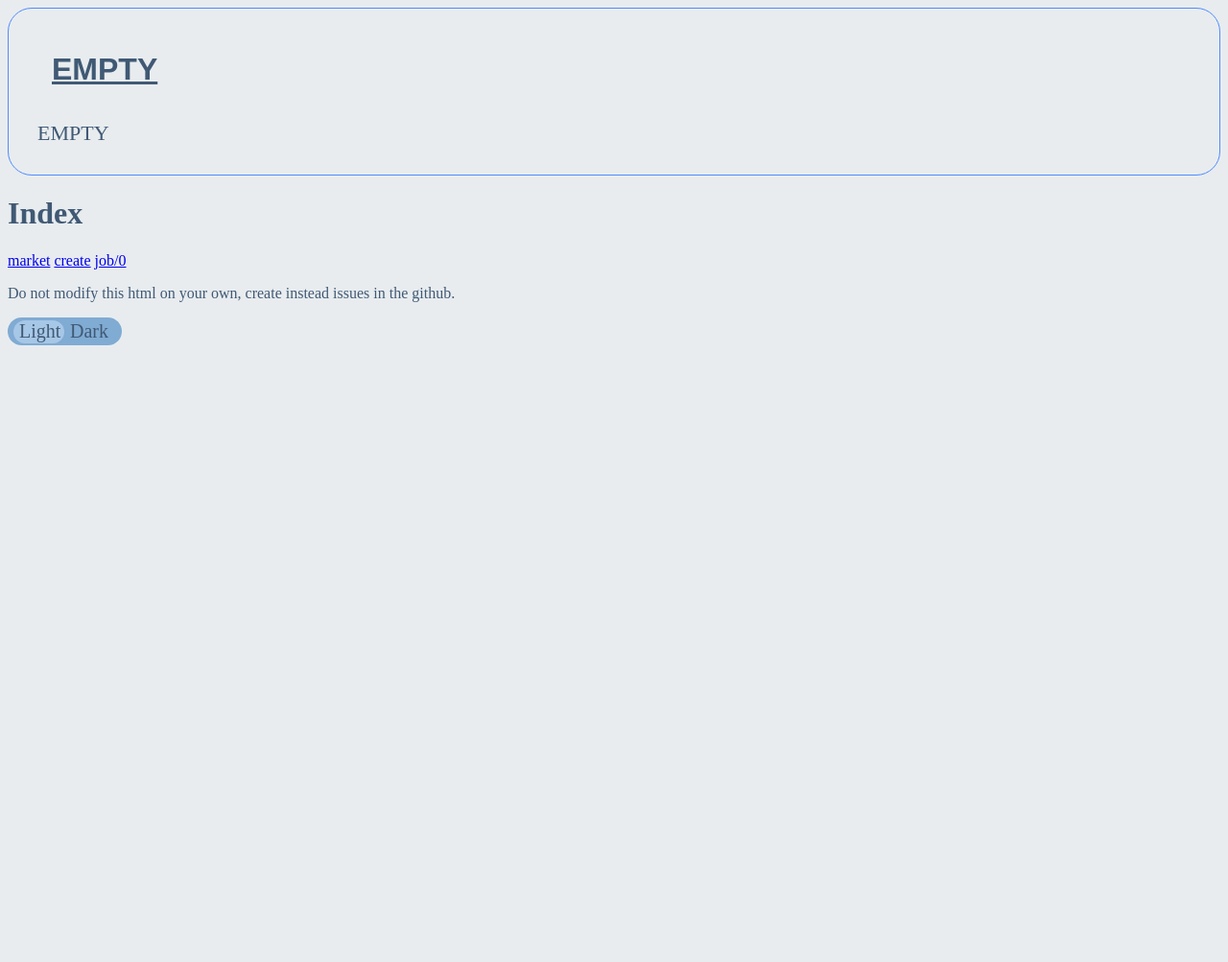
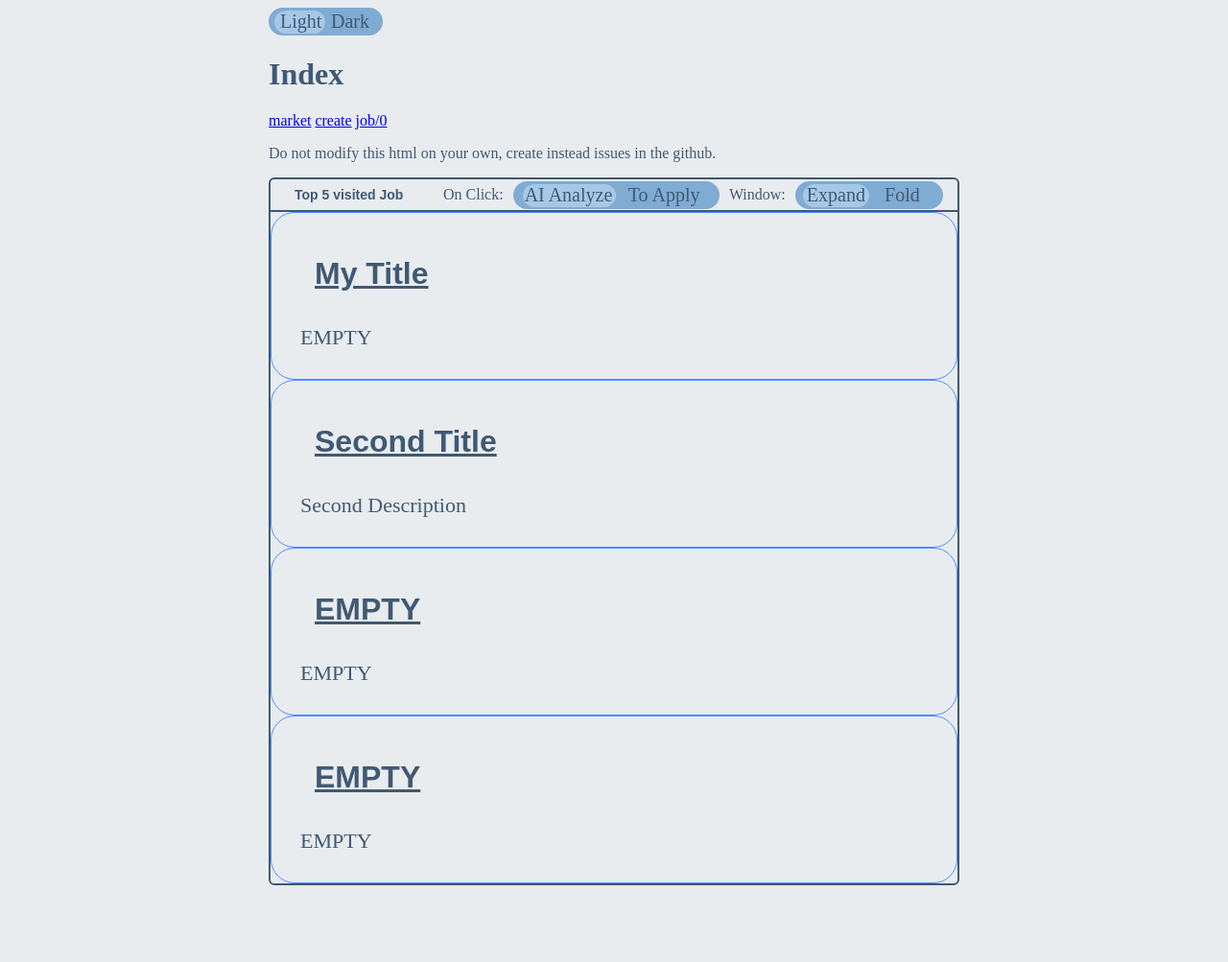
Before and after one commit to nasraabdirahman/cv-analyzer, a Flask app: page / in a window 1280 px wide. Shown: the whole page at 96% size. Before the commit the page ends 360 px from the top, so only its background shows below. Run offline with Flask 3, Linux system fonts and the light colour scheme.

Commit message:
update layout of index.html. Now is elements more centered.

```diff
--- a/templates/index.html
+++ b/templates/index.html
@@ -1,22 +1,42 @@
 <html>
 
 <head>
+    <link rel="stylesheet" href="/static/css/window.css">
     <link rel="stylesheet" href="/static/css/card.css">
     <link rel="stylesheet" href="/static/css/switch.css">
     <link rel="stylesheet" href="/static/css/style.css">
+    <script type="module" src="/static/js/window.js"></script>
+    <script type="module" src="/static/js/card.js"></script>
     <script type="module" src="/static/js/index.js"></script>
     <script type="module" src="/static/js/switch.js"></script>
     <script type="module" src="/static/js/card.js"></script>
 </head>
 
-<body>
-    <our-card id="testCard"></our-card>
-    <h1>Index</h1>
-    <a href="/market">market</a>
-    <a href="/create">create</a>
-    <a href="/job/0">job/0</a>
-    <p>Do not modify this html on your own, create instead issues in the github.</p>
-    <our-switch id="colorSwitch" lefttext="Light" righttext="Dark"></our-switch>
+<body style="display: flex; flex-direction: column; align-items: center;">
+    <div>
+        <our-switch id="colorSwitch" lefttext="Light" righttext="Dark"></our-switch>
+        <h1>Index</h1>
+        <a href="/market">market</a>
+        <a href="/create">create</a>
+        <a href="/job/0">job/0</a>
+        <p>Do not modify this html on your own, create instead issues in the github.</p>
+
+        <our-window id="top5" title="Top 5 visited Job" width="720px">
+            <div class="titlebar">
+                <div>On Click: </div>
+                <our-switch lefttext="AI Analyze" righttext="To Apply"></our-switch>
+                <div>Window: </div>
+                <our-switch id="window-fold-switch" lefttext="Expand" righttext="Fold"></our-switch>
+            </div>
+            <div class="content">
+                <our-card id="testCard" title="My Title"
+                    hidden-content="Click the Card to Expand and See the Hidden Content"></our-card>
+                <our-card id="anyCard" title="Second Title" description="Second Description"></our-card>
+                <our-card id="linkCard" href="/market"></our-card>
+                <our-card></our-card>
+            </div>
+        </our-window>
+    </div>
 </body>
 
 </html>
```
